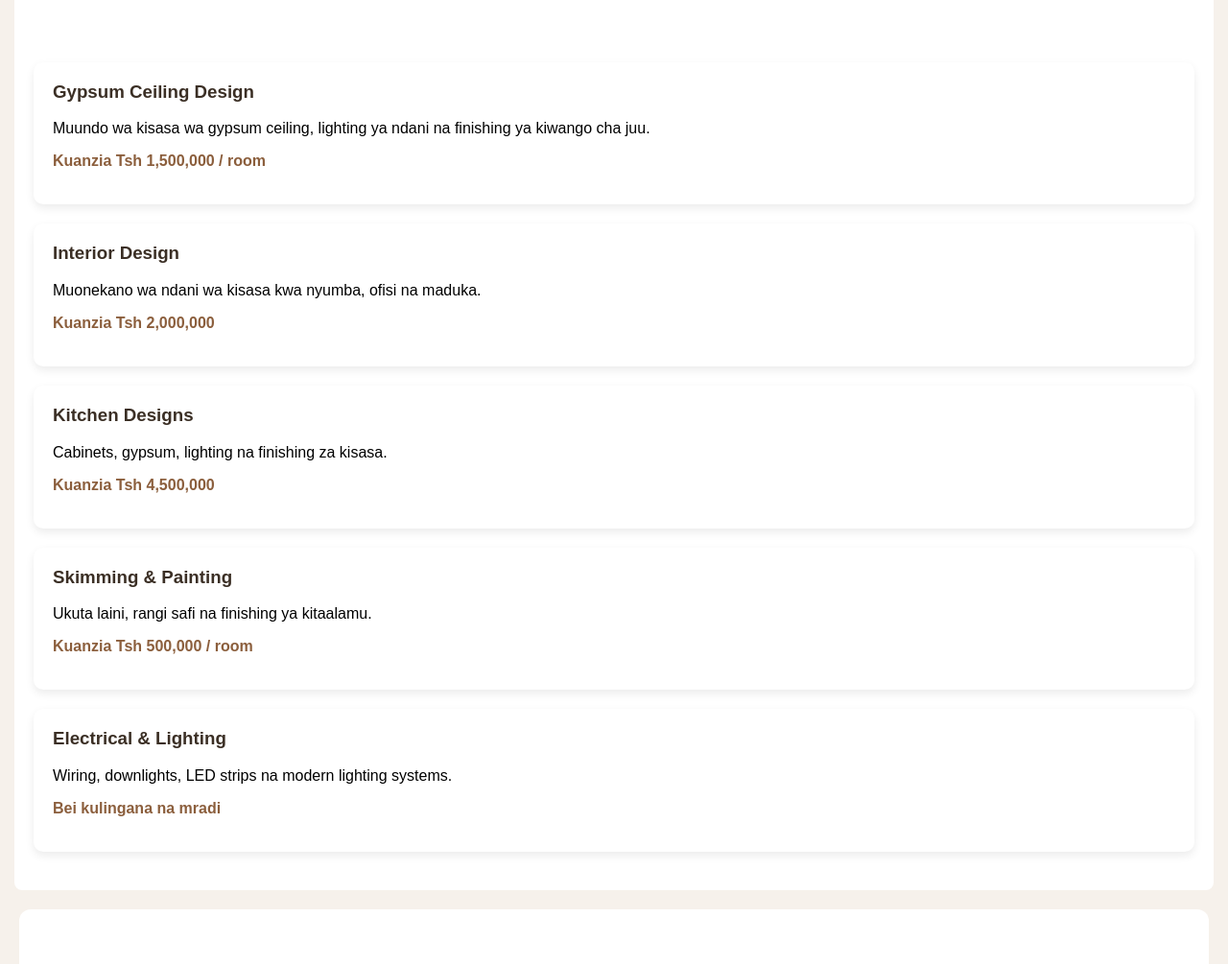
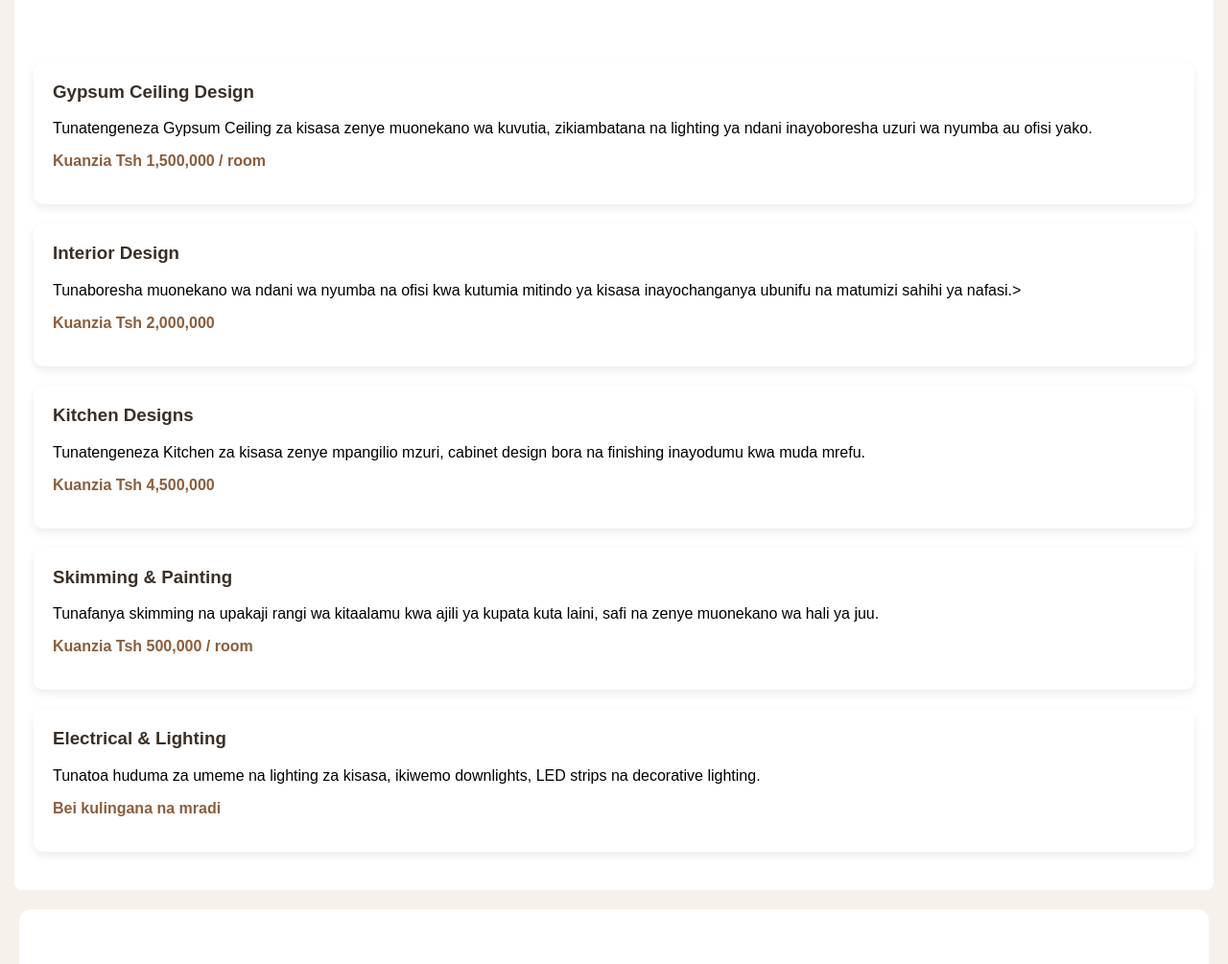
Before and after one commit to thebmservices/thebmservices, a plain HTML site: page services.html in a window 1280 px wide. Shown: the part 1040-2045 px from the top of the page at 96% size. Drawn offline with Linux system fonts and the light colour scheme.

Commit message:
Fix HTML structure and improve content

```diff
--- a/services.html
+++ b/services.html
@@ -56,31 +56,36 @@
 </section>
   <div class="service-box">
     <h3>Gypsum Ceiling Design</h3>
-    <p>Muundo wa kisasa wa gypsum ceiling, lighting ya ndani na finishing ya kiwango cha juu.</p>
+    <p>Tunatengeneza Gypsum Ceiling za kisasa zenye muonekano wa kuvutia,
+zikiambatana na lighting ya ndani inayoboresha uzuri wa nyumba au ofisi yako.</p>
     <p class="price">Kuanzia Tsh 1,500,000  / room</p>
   </div>
 
   <div class="service-box">
     <h3>Interior Design</h3>
-    <p>Muonekano wa ndani wa kisasa kwa nyumba, ofisi na maduka.</p>
+    <p>Tunaboresha muonekano wa ndani wa nyumba na ofisi
+kwa kutumia mitindo ya kisasa inayochanganya ubunifu na matumizi sahihi ya nafasi.></p>
     <p class="price">Kuanzia Tsh 2,000,000</p>
   </div>
 
   <div class="service-box">
     <h3>Kitchen Designs</h3>
-    <p>Cabinets, gypsum, lighting na finishing za kisasa.</p>
+    <p>Tunatengeneza Kitchen za kisasa zenye mpangilio mzuri,
+cabinet design bora na finishing inayodumu kwa muda mrefu.</p>
     <p class="price">Kuanzia Tsh 4,500,000</p>
   </div>
 
   <div class="service-box">
     <h3>Skimming & Painting</h3>
-    <p>Ukuta laini, rangi safi na finishing ya kitaalamu.</p>
+    <p>Tunafanya skimming na upakaji rangi wa kitaalamu
+kwa ajili ya kupata kuta laini, safi na zenye muonekano wa hali ya juu.</p>
     <p class="price">Kuanzia Tsh 500,000 / room</p>
   </div>
 
   <div class="service-box">
     <h3>Electrical & Lighting</h3>
-    <p>Wiring, downlights, LED strips na modern lighting systems.</p>
+    <p>Tunatoa huduma za umeme na lighting za kisasa,
+ikiwemo downlights, LED strips na decorative lighting.</p>
     <p class="price">Bei kulingana na mradi</p>
   </div>
 </section>
```
